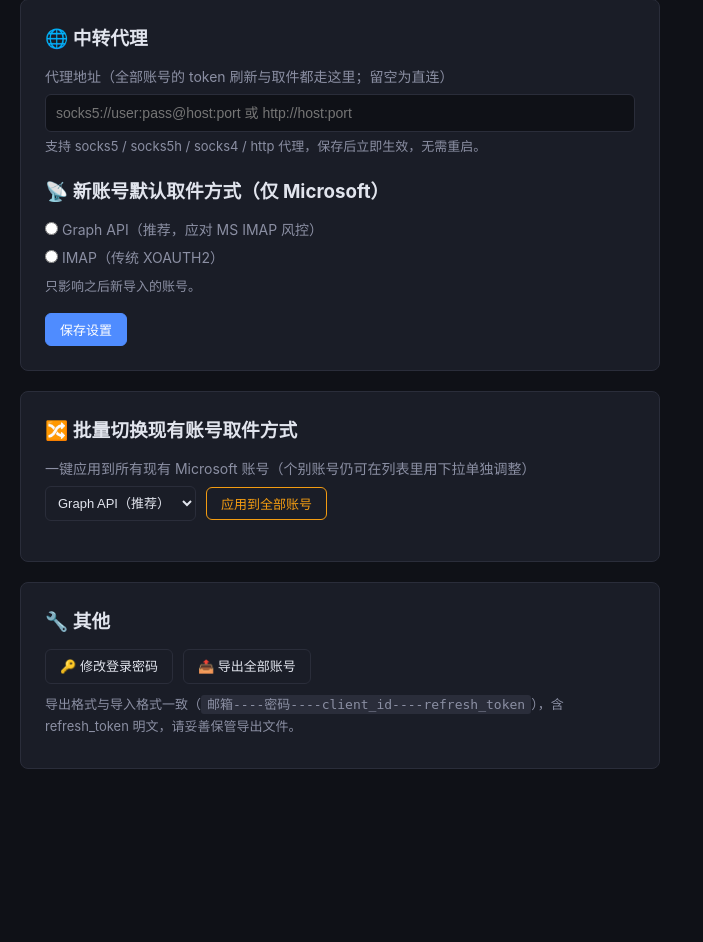
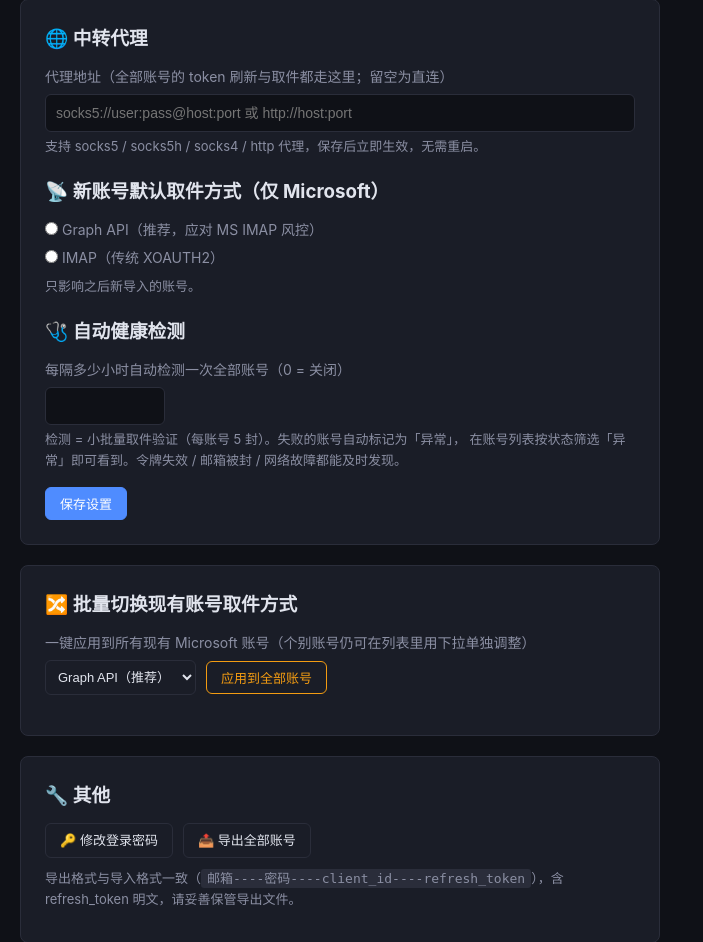
Before and after one commit to czppw/outlook-mail-manager, a FastAPI app: template templates/settings.html in a window 1280 px wide. Shown: the part 130-1072 px from the top of the page, without its empty margins (0-703 px from the left). Before the commit the page ends 899 px from the top, so only its background shows below. Run offline with FastAPI, Linux system fonts and the light colour scheme; the template is opened without the code that fills it, so the values that code supplies are empty.

Commit message:
feat: 自动健康检测 + 错误原因中文分类 + 异常账号一键筛选
- 后台定时任务按间隔(默认6h,设置页可改/0关闭)对全部账号小批量取件验证可用性
  令牌失效/邮箱被封/网络故障自动标记异常，无需手动点取件
- classify_error: 原始错误归类为 令牌失效/权限范围不符/邮箱不存在/认证失败/
  IMAP认证失败/连接超时/网络错误，列表错误列显示中文badge
- 统计栏异常数改为 /?status=error 链接，一键查看所有问题账号
- 批量取件逻辑抽取为 _fetch_all_accounts 供手动/定时复用
- smoke_test 增至64项

```diff
--- a/app.py
+++ b/app.py
@@ -39,12 +39,73 @@ LOGIN_MAX_FAILS = 5
 LOGIN_LOCK_SECONDS = 300
 _login_fails: dict[str, list] = {}
 
+# 自动健康检测间隔（小时），0=关闭；环境变量为默认值，设置页可改（存 settings 表）
+AUTO_CHECK_DEFAULT_HOURS = float(os.environ.get("OMM_AUTO_CHECK_HOURS", "6"))
+
+
+def classify_error(err: str | None) -> str:
+    """把原始错误信息归类为简短中文原因，便于快速判断账号是真死还是误报。"""
+    if not err:
+        return ""
+    e = err.lower()
+    if "invalid_grant" in e:
+        return "令牌失效"
+    if "invalid_scope" in e:
+        return "权限范围不符"
+    if "mailbox" in e and ("notfound" in e or "not found" in e):
+        return "邮箱不存在"
+    if "unauthorized" in e or "401" in e:
+        return "认证失败"
+    if "forbidden" in e or "403" in e:
+        return "无访问权限"
+    if "xoauth2" in e:
+        return "IMAP认证失败"
+    if "timeout" in e or "timed out" in e:
+        return "连接超时"
+    if "network" in e or "connection" in e or "unreachable" in e or "resolve" in e:
+        return "网络错误"
+    return "取件失败"
+
 
 @asynccontextmanager
 async def lifespan(app: FastAPI):
     await db.init_db()
     logger.info("Database initialized")
+    checker = asyncio.create_task(_auto_check_loop())
     yield
+    checker.cancel()
+
+
+async def _auto_check_hours() -> float:
+    """自动检测间隔：设置页（settings 表）优先，其次环境变量默认。"""
+    v = await db.get_setting("auto_check_hours")
+    if v is not None:
+        try:
+            return float(v)
+        except ValueError:
+            pass
+    return AUTO_CHECK_DEFAULT_HOURS
+
+
+async def _auto_check_loop():
+    """后台定期健康检测：小批量取件验证账号可用性，失败自动标记 error。
+    启动后先等 10 分钟再跑第一轮，避免重启后立即打满。"""
+    await asyncio.sleep(600)
+    while True:
+        try:
+            hours = await _auto_check_hours()
+            if hours > 0:
+                logger.info("Auto health check started")
+                results = await _fetch_all_accounts(limit=5)
+                logger.info(f"Auto health check done: {results}")
+                await asyncio.sleep(hours * 3600)
+            else:
+                await asyncio.sleep(3600)  # 关闭状态下每小时重读一次配置
+        except asyncio.CancelledError:
+            raise
+        except Exception as e:
+            logger.warning(f"Auto health check error: {e}")
+            await asyncio.sleep(3600)
 
 app = FastAPI(title="OAuth2 Mail Manager", lifespan=lifespan)
 app.mount("/static", StaticFiles(directory=os.path.join(BASE_DIR, "static")), name="static")
@@ -234,7 +295,7 @@ async def _default_ms_fetch_mode() -> str:
 # ─────────── Pages ───────────
 
 def _with_token_days(accounts: list[dict]) -> list[dict]:
-    """为账号列表计算令牌剩余天数（None 表示未知）。"""
+    """为账号列表计算令牌剩余天数（None 表示未知）与错误分类。"""
     now = datetime.now()
     for acc in accounts:
         acc["days_left"] = None
@@ -244,6 +305,7 @@ def _with_token_days(accounts: list[dict]) -> list[dict]:
                 acc["days_left"] = (created + timedelta(days=db.TOKEN_LIFETIME_DAYS) - now).days
             except ValueError:
                 pass
+        acc["error_kind"] = classify_error(acc.get("error"))
     return accounts
 
 
@@ -391,6 +453,26 @@ async def fetch_single(request: Request, account_id: int):
         return JSONResponse({"ok": False, "error": str(e)[:500]})
 
 
+async def _fetch_all_accounts(limit: int) -> dict:
+    """对全部启用账号取件（手动批量/定时健康检测共用）。"""
+    accounts = await db.get_all_active_accounts()
+    sem = asyncio.Semaphore(FETCH_CONCURRENCY)
+    results = {"success": 0, "failed": 0, "total_emails": 0}
+
+    async def fetch_one(acc):
+        async with sem:
+            try:
+                total_saved, _ = await _fetch_and_save(acc, limit=limit)
+                results["success"] += 1
+                results["total_emails"] += total_saved
+            except Exception as e:
+                await db.update_account_status(acc['id'], 'error', error=str(e)[:500])
+                results["failed"] += 1
+
+    await asyncio.gather(*[fetch_one(a) for a in accounts])
+    return results
+
+
 @app.post("/fetch-all")
 async def fetch_all(request: Request):
     """Fetch emails for all active accounts."""
@@ -398,22 +480,7 @@ async def fetch_all(request: Request):
     accounts = await db.get_all_active_accounts()
     if not accounts:
         return JSONResponse({"error": "No active accounts"}, status_code=400)
-
-    sem = asyncio.Semaphore(FETCH_CONCURRENCY)
-    results = {"success": 0, "failed": 0, "total_emails": 0}
-
-    async def fetch_one(acc):
-        async with sem:
-            try:
-                total_saved, _ = await _fetch_and_save(acc, limit=30)
-                results["success"] += 1
-                results["total_emails"] += total_saved
-            except Exception as e:
-                await db.update_account_status(acc['id'], 'error', error=str(e)[:500])
-                results["failed"] += 1
-
-    await asyncio.gather(*[fetch_one(a) for a in accounts])
-    return JSONResponse(results)
+    return JSONResponse(await _fetch_all_accounts(limit=30))
 
 
 @app.post("/account/{account_id}/toggle")
@@ -485,21 +552,29 @@ async def settings_page(request: Request):
         "global_proxy": await _global_proxy(),
         "proxy_from_env": not bool(await db.get_setting("global_proxy")) and bool(os.environ.get("OMM_PROXY")),
         "default_ms_fetch_mode": await _default_ms_fetch_mode(),
+        "auto_check_hours": await _auto_check_hours(),
     })
 
 
 @app.post("/settings")
 async def save_settings(request: Request, global_proxy: str = Form(""),
-                        default_ms_fetch_mode: str = Form("graph")):
+                        default_ms_fetch_mode: str = Form("graph"),
+                        auto_check_hours: str = Form("6")):
     _require_auth(request)
     if default_ms_fetch_mode not in ("graph", "imap"):
         default_ms_fetch_mode = "graph"
+    try:
+        hours = max(0.0, float(auto_check_hours))
+    except ValueError:
+        hours = AUTO_CHECK_DEFAULT_HOURS
     await db.set_setting("global_proxy", global_proxy.strip())
     await db.set_setting("default_ms_fetch_mode", default_ms_fetch_mode)
+    await db.set_setting("auto_check_hours", str(hours))
     return templates.TemplateResponse(request, "settings.html", {
         "global_proxy": global_proxy.strip(),
         "proxy_from_env": False,
         "default_ms_fetch_mode": default_ms_fetch_mode,
+        "auto_check_hours": hours,
         "success": "设置已保存，立即生效",
     })
 
--- a/templates/settings.html
+++ b/templates/settings.html
@@ -35,6 +35,16 @@
             <p class="hint">只影响之后新导入的账号。</p>
         </div>
 
+        <h3 style="margin: 20px 0 12px;">🩺 自动健康检测</h3>
+        <div class="form-group">
+            <label>每隔多少小时自动检测一次全部账号（0 = 关闭）</label>
+            <input type="text" name="auto_check_hours" value="{{ auto_check_hours }}" style="width: 120px;">
+            <p class="hint" style="margin-top: 4px;">
+                检测 = 小批量取件验证（每账号 5 封）。失败的账号自动标记为「异常」，
+                在账号列表按状态筛选「异常」即可看到。令牌失效 / 邮箱被封 / 网络故障都能及时发现。
+            </p>
+        </div>
+
         <button type="submit" class="btn btn-primary">保存设置</button>
     </form>
 </div>
```
Also changed, not shown: smoke_test.py (+17 -2 lines), templates/index.html (+5 -2 lines).
